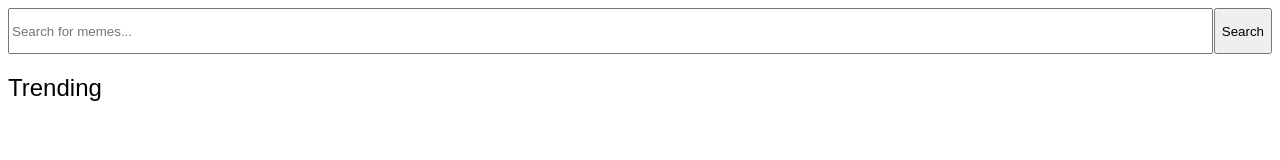
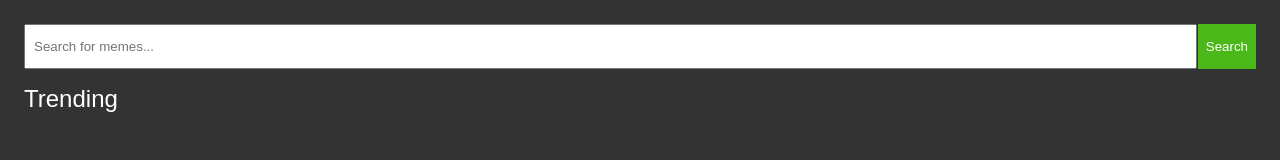
Before and after one commit to srejas/i-meme-it, a website built with Parcel: page src/index.html in a window 1280 px wide. Built offline with nearby package versions, Linux system fonts and the light colour scheme; no server answers.

Commit message:
Base css for the site complete.

```diff
--- a/src/css/style.css
+++ b/src/css/style.css
@@ -2,6 +2,9 @@
 * {
     font-family: 'Calibri Light', sans-serif;
     font-weight: 300;
+    margin: 0;
+    padding: 0;
+    box-sizing: border-box;
 }
 
 /* Color Variables */
@@ -10,6 +13,13 @@
     --secondary-color: #8619B8;
     --background-color: #333333;
     --text-color: #ffffff;
+}
+
+/* Page Styles */
+body {
+  margin: 1.5rem;
+  background-color: var(--background-color);
+  color: var(--text-color);
 }
 
 /* Search Bar Styles */
@@ -23,22 +33,36 @@
 #search-input {
   flex: 1 1 auto;
   min-width: 0;
+  padding: 0.5rem;
   width: 100%;
-  height: 40px;
+  height: 45px;
 }
+
+#search-button {
+  background-color: var(--primary-color);
+  color: var(--text-color);
+  border: none;
+  padding: 0 0.5rem;
+  cursor: pointer;
+}
+
+/* Results Section Styles */
+#browse-results h2, #search-results h2 {
+      margin: 1rem 0;
+    }
 
 /* Meme Gallery Styles */
 .meme-gallery {
     columns: 6 12rem;
     list-style-type: none;
-    gap: 1rem;
+    gap: 0.5rem;
     padding: 0;
     margin: 0;
 
     .meme-card {
       width: 100%;
-      gap: 1rem;
-      margin-bottom: 1rem;
+      gap: 0.5rem;
+      margin-bottom: 0.5rem;
       list-style: none;
 
       img {
```
